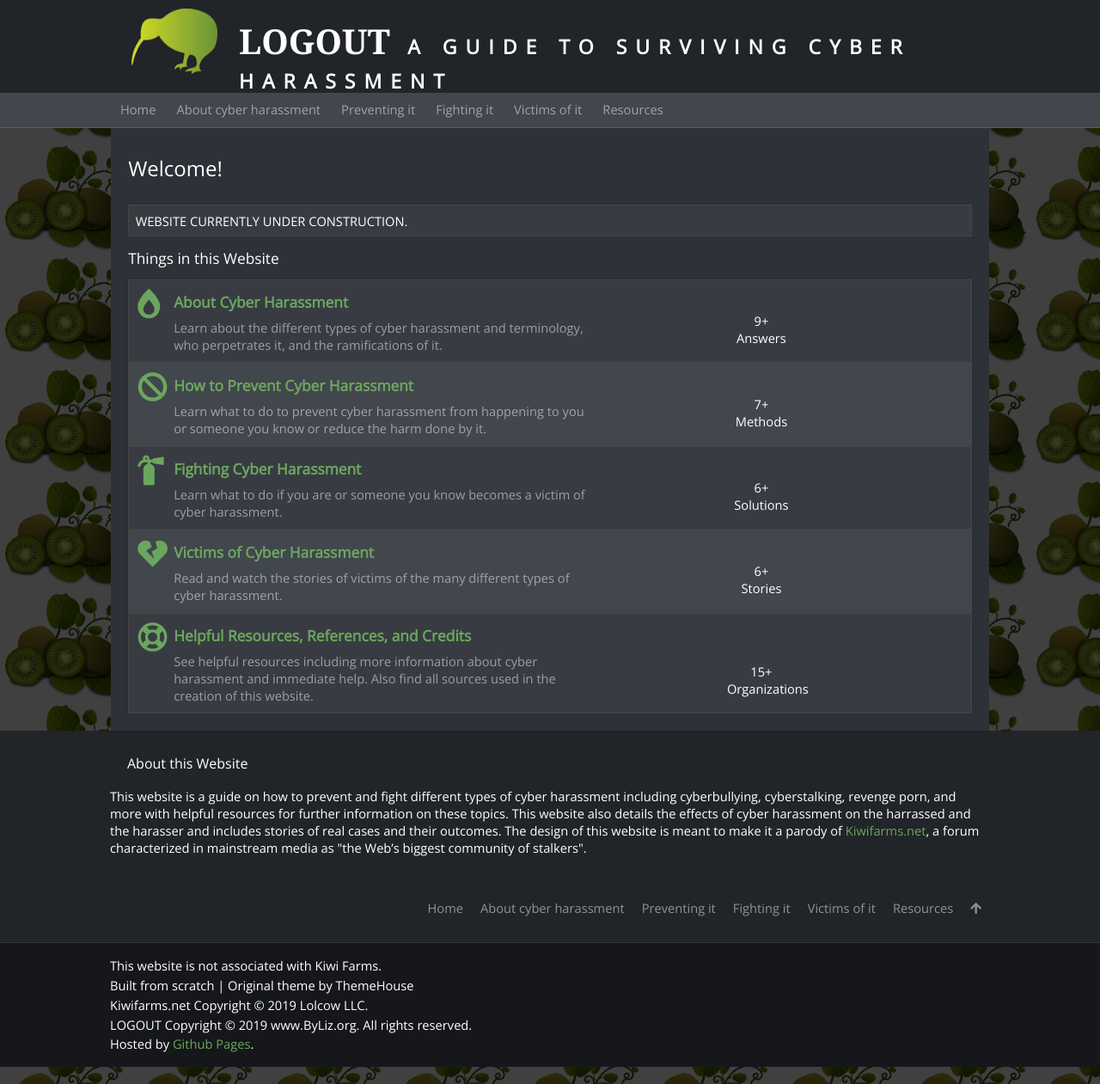
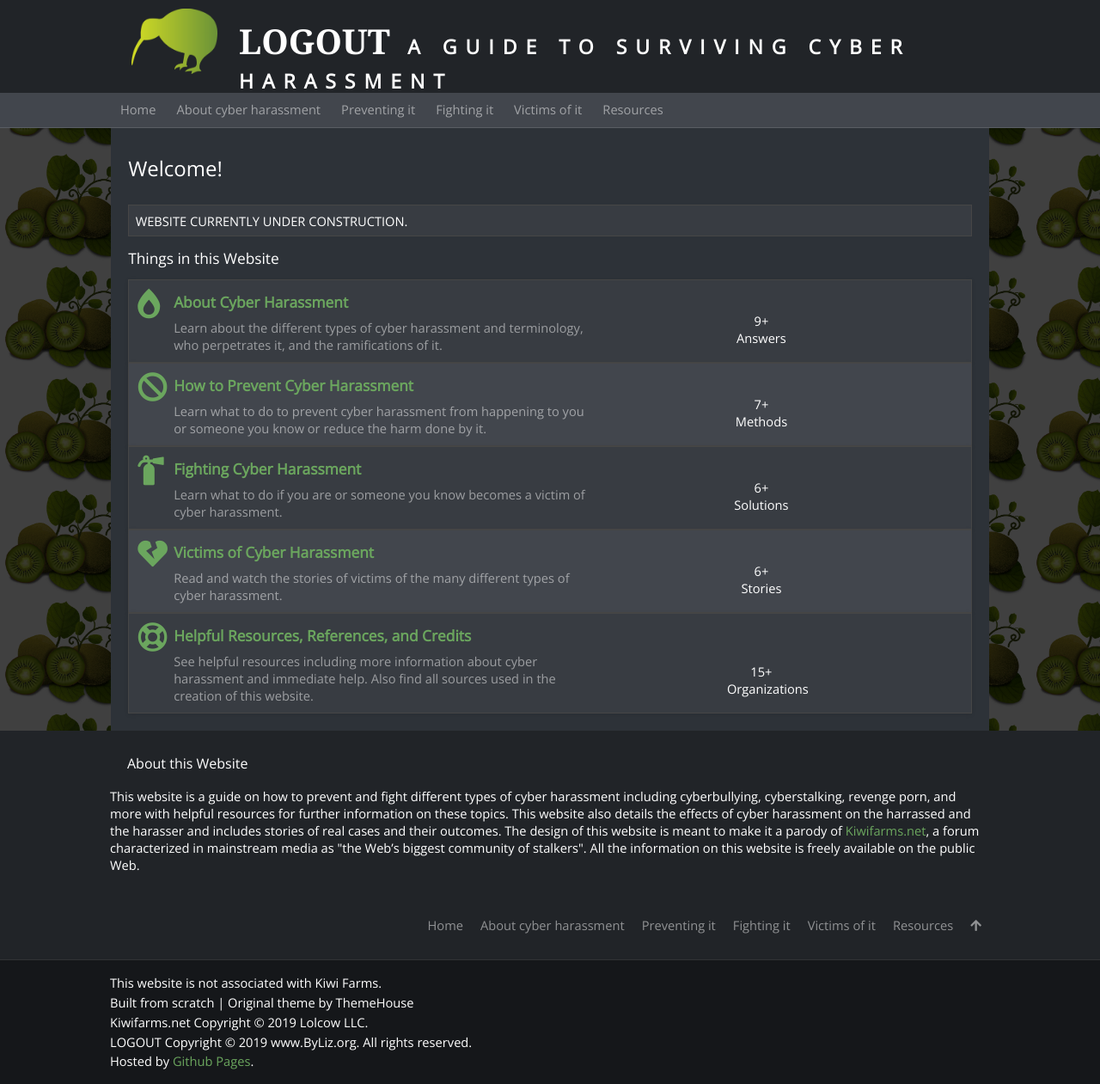
Before and after one commit to byliz/help, a Jekyll site: the page built from index.html, in a window 1280 px wide. Shown: the whole page at 86% size. Built offline with Jekyll 4.4.1, drawn with Linux system fonts in a browser that asks for light colours; nearby versions of some CDN libraries; some web fonts are replaced.

Commit message:
Add files via upload

```diff
--- a/_includes/widget_about.html
+++ b/_includes/widget_about.html
@@ -1,6 +1,6 @@
 <div class="widget">
     <div class="widget-title"><h3>About this Website</h3></div>
         <div class="widget-body">
-        	<p>This website is a guide on how to prevent and fight different types of cyber harassment including cyberbullying, cyberstalking, revenge porn, and more with helpful resources for further information on these topics. This website also details the effects of cyber harassment on the harrassed and the harasser and includes stories of real cases and their outcomes. The design of this website is meant to make it a parody of <a href="https://kiwifarms.net" target="_blank">Kiwifarms.net</a>, a forum characterized in mainstream media as "the Web’s biggest community of stalkers".</p>
+        	<p>This website is a guide on how to prevent and fight different types of cyber harassment including cyberbullying, cyberstalking, revenge porn, and more with helpful resources for further information on these topics. This website also details the effects of cyber harassment on the harrassed and the harasser and includes stories of real cases and their outcomes. The design of this website is meant to make it a parody of <a href="https://kiwifarms.net" target="_blank">Kiwifarms.net</a>, a forum characterized in mainstream media as "the Web’s biggest community of stalkers". All the information on this website is freely available on the public Web.</p>
         </div>
 </div>
```
